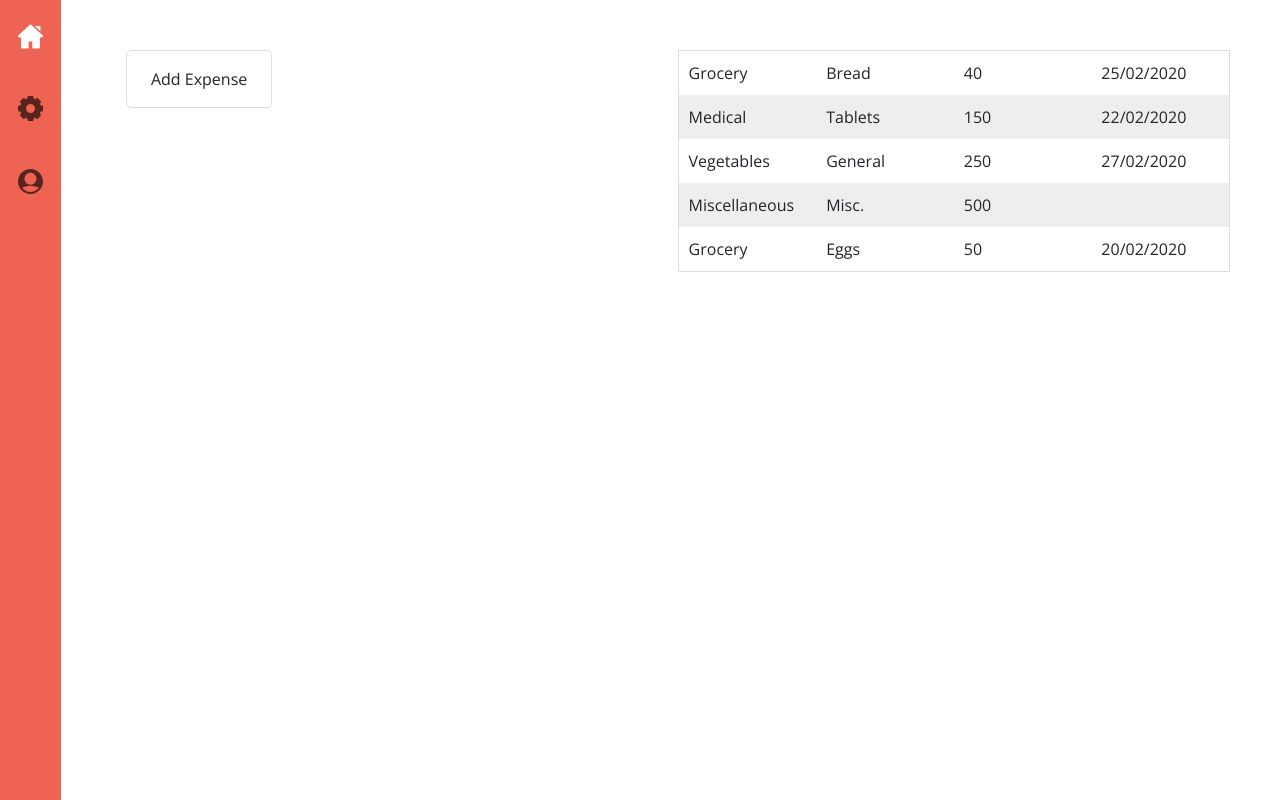
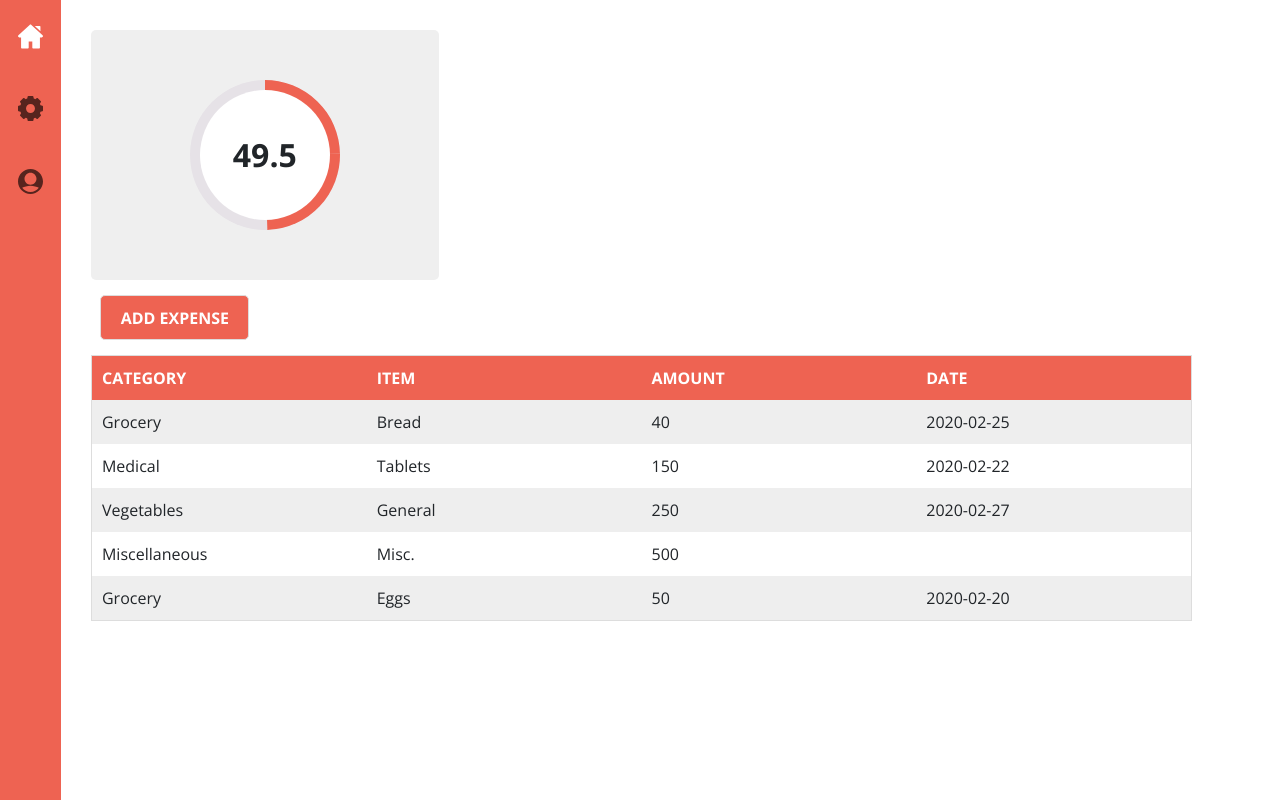
Before and after one commit to sowmyy/expenseeve, a React app: page / in a window 1280 px wide. Built offline with nearby package versions, Linux system fonts and the light colour scheme.

Commit message:
Added percentage spent

```diff
--- a/app/AppStyles.js
+++ b/app/AppStyles.js
@@ -53,4 +53,5 @@ export const NavComponentStyle = styled.div`
 `;
 export const RenderSection = styled.div`
   width: 100%;
+  overflow-y: scroll;
 `;
--- a/app/Containers/Home/index.js
+++ b/app/Containers/Home/index.js
@@ -1,42 +1,124 @@
 import React, { Component } from 'react';
 import { connect } from 'react-redux';
-import { HomeStyles, Modal, ModalForm } from './style';
+import { HomeStyles, Modal, ModalForm, ExpenseCard } from './style';
 import ListItem from './listItem';
 import closeIcon from 'assets/close.svg';
 import { ReactSVG } from 'react-svg';
+import { AddExpense } from './actions';
 
 class Home extends Component {
+    constructor(props) {
+      super(props);
+      this.state = {
+        name: '',
+        amount: '',
+        category: '',
+        expenseDate: '',
+        isModalOpen: false,
+        expenditure: 0,
+        amountTotal: 0,
+      }
+      this.setName = this.setName.bind(this);
+      this.setAmount = this.setAmount.bind(this);
+      this.setCategory = this.setCategory.bind(this);
+      this.addExpense = this.addExpense.bind(this);
+      this.setExpenseDate = this.setExpenseDate.bind(this);
+      this.openModal = this.openModal.bind(this);
+      this.closeModal = this.closeModal.bind(this);
+    }
+    componentDidMount() {
+      let amountSpent = 0;
+      this.props.homeReducer.ExpenseList.forEach((item, i) => {
+        amountSpent = amountSpent + item.amount;
+      });
+      const expenditurePercentage = (amountSpent / this.props.homeReducer.Budget) * 100;
+      this.setState({ expenditure: expenditurePercentage });
+    }
+    addExpense(e) {
+      e.preventDefault();
+      this.props.addExpense({
+        itemName: this.state.name,
+        amount: this.state.amount,
+        category: this.state.category,
+        expenseDate: this.state.expenseDate,
+      });
+    }
+    openModal() {
+      this.setState({ isModalOpen: true });
+    }
+    closeModal() {
+      this.setState({ isModalOpen: false });
+    }
+    setName(e) {
+      this.setState({ name: e.target.value });
+    }
+
+    setAmount(e) {
+      this.setState({ amount: e.target.value });
+    }
+
+    setCategory(e) {
+      this.setState({ category: e.target.value });
+    }
+    setExpenseDate(e) {
+      this.setState({ expenseDate: e.target.value });
+    }
+
     render() {
+        const headingData = {
+          "category": "CATEGORY",
+          "itemName": "ITEM",
+          "amount": "AMOUNT",
+          "expenseDate": "DATE",
+          "isHeading": true,
+        };
+        const percentageSpent = (this.state.expenditure / 100) * 180;
         return (
             <HomeStyles>
+              <ExpenseCard circleProgress={percentageSpent}>
+                <div class="circle-wrap">
+                  <div class="circle">
+                    <div class="mask full">
+                      <div class="fill"></div>
+                    </div>
+                    <div class="mask half">
+                      <div class="fill"></div>
+                    </div>
+                    <div class="inside-circle"> {this.state.expenditure} </div>
+                  </div>
+                </div>
+              </ExpenseCard>
               <div className="container">
                 <div className="interior">
-                  <a className="btn" href="#open-modal">Add Expense</a>
+                  <a className="btn" onClick={this.openModal}>Add Expense</a>
                 </div>
               </div>
-              <div id="open-modal" className="modal-window">
+              {this.state.isModalOpen && <div className="modal-window">
                 <div>
-                  <a href="#" title="Close" className="modal-close">
+                  <a onClick={this.closeModal} className="modal-close">
                     <ReactSVG className="icon" src={closeIcon} />
                   </a>
-                  <h1>Add Expense</h1>
+                  <h1>ADD EXPENSE</h1>
                   <ModalForm onSubmit={this.addExpense}>
                     <label for="itemName">Item Name</label>
-                    <input type="text" id="itemName" name="itemName" placeholder="Item name" />
+                    <input type="text" id="itemName" name="itemName" placeholder="Item name" value={this.state.name} onChange={this.setName} />
                     <label for="amount">Amount</label>
-                    <input type="text" id="amount" name="lastname" placeholder="amount" />
+                    <input type="text" id="amount" name="lastname" placeholder="amount" value={this.state.amount} onChange={this.setAmount} />
+                    <label for="expenseDate">Expense Date</label>
+                    <input type="date" id="expenseDate" value={this.state.expenseDate} name="expenseDate" onChange={this.setExpenseDate} />
                     <label for="category">Category</label>
-                    <select id="category" name="category">
-                      {this.props.ExpenseList.map((item) =>
+                    <select value={this.state.category} id="category" name="category" onChange={this.setCategory}>
+                      {this.props.homeReducer.ExpenseList.map((item) =>
                         <option value={item.category}>{item.category}</option>
                       )}
                     </select>
                     <input type="submit" value="Submit" />
                   </ModalForm>
                 </div>
-              </div>
+              </div>}
               <ul>
-                {this.props.ExpenseList.map((item) =>
+                <ListItem data={headingData} />
+                {this.props.homeReducer.ExpenseList.map((item) =>
                   <ListItem key={item.id} data={item} />
                 )}
               </ul>
@@ -46,11 +128,11 @@ class Home extends Component {
 }
 
 export const mapStateToProps = (state) => ({
-  ExpenseList: state.homeReducer.ExpenseList,
+  homeReducer: state.homeReducer,
 });
 
-export const mapDispatchToProps = {
-
-}
+export const mapDispatchToProps = dispatch => ({
+  addExpense: (data) => dispatch(AddExpense(data)),
+})
 
 export default connect(mapStateToProps, mapDispatchToProps)(Home);
--- a/app/Containers/Home/listItem.js
+++ b/app/Containers/Home/listItem.js
@@ -1,10 +1,12 @@
 import React, { Component } from 'react';
 import { ListItemStyles } from './style';
+import { ReactSVG } from 'react-svg';
+import closeIcon from 'assets/close.svg';
 
 class ListItem extends Component {
     render() {
         return (
-            <ListItemStyles>
+            <ListItemStyles heading={this.props.data.isHeading}>
               <p>{this.props.data.category}</p>
               <p>{this.props.data.itemName}</p>
               <p>{this.props.data.amount}</p>
--- a/app/Containers/Home/reducer.js
+++ b/app/Containers/Home/reducer.js
@@ -1,39 +1,62 @@
 const initialstate = {
+  "Budget": 2000,
   "ExpenseList": [
     {
       "id": 1,
       "category": "Grocery",
       "itemName": "Bread",
-      "amount": "40",
-      "expenseDate": "25/02/2020"
+      "amount": 40,
+      "expenseDate": "2020-02-25"
     },
     {
       "id": 2,
       "category": "Medical",
       "itemName": "Tablets",
-      "amount": "150",
-      "expenseDate": "22/02/2020"
+      "amount": 150,
+      "expenseDate": "2020-02-22"
     },
     {
       "id": 3,
       "category": "Vegetables",
       "itemName": "General",
-      "amount": "250",
-      "expenseDate": "27/02/2020"
+      "amount": 250,
+      "expenseDate": "2020-02-27"
     },
     {
       "id": 4,
       "category": "Miscellaneous",
       "itemName": "Misc.",
-      "amount": "500",
+      "amount": 500,
       "expenseDate": null
     },
     {
       "id": 5,
       "category": "Grocery",
       "itemName": "Eggs",
-      "amount": "50",
-      "expenseDate": "20/02/2020"
+      "amount": 50,
+      "expenseDate": "2020-02-20"
+    }
+  ],
+  "CategoryList": [
+    {
+      "id": 1,
+      "category": "Grocery",
+    },
+    {
+      "id": 2,
+      "category": "Medical",
+    },
+    {
+      "id": 3,
+      "category": "Miscellaneous",
+    },
+    {
+      "id": 4,
+      "category": "Vegetables",
+    },
+    {
+      "id": 5,
+      "category": "Shopping",
     }
   ]
 }
@@ -41,9 +64,29 @@ const initialstate = {
 function homereducer(state=initialstate, action) {
   switch (action.type) {
     case "ADD_CATEGORY":
-    const { ExpenseList } = state;
-    ExpenseList.push({ id: ExpenseList.length+1,  ...action.data });
-      return { ...state , ExpenseList };
+    {
+      const { CategoryList } = state;
+      CategoryList.push({ id: CategoryList.length+1,  ...action.data });
+      return { ...state , CategoryList };
+    }
+    case "ADD_EXPENSE":
+    {
+      const { ExpenseList } = state;
+      ExpenseList.push({ id: ExpenseList.length + 1, ...action.data });
+      return { ...state, ExpenseList };
+    }
+    case "REMOVE_CATEGORY":
+    {
+      const { CategoryList } = state;
+      const newList = CategoryList.filter((item) => item.id != action.data);
+      return { ...state, CategoryList: newList };
+    }
+    case "REMOVE_EXPENSE":
+    {
+      const { ExpenseList } = state;
+      const newList = ExpenseList.filter((item) => item.id != action.data);
+      return { ...state, ExpenseList: newList };
+    }
     default:
       return state;
   }
--- a/app/Containers/Home/style.js
+++ b/app/Containers/Home/style.js
@@ -1,7 +1,68 @@
 import styled from 'styled-components';
 
+export const ExpenseCard = styled.div`
+  width: 30%;
+  background: #efefef;
+  border-radius: 5px;
+  margin-bottom: 10px;
+  .circle-wrap {
+    margin: 50px auto;
+    width: 150px;
+    height: 150px;
+    background: #e6e2e7;
+    border-radius: 50%;
+  }
+
+  .circle-wrap .circle .mask,
+  .circle-wrap .circle .fill {
+    width: 150px;
+    height: 150px;
+    position: absolute;
+    border-radius: 50%;
+  }
+
+  .circle-wrap .circle .mask {
+    clip: rect(0px, 150px, 150px, 75px);
+  }
+
+  .circle-wrap .circle .mask .fill {
+    clip: rect(0px, 75px, 150px, 0px);
+    background-color: #EE6352;
+  }
+
+  .circle-wrap .circle .mask.full,
+  .circle-wrap .circle .fill {
+    animation: fill ease-in-out 1s;
+    transform: rotate(${(props) => props.circleProgress}deg);
+  }
+
+  @keyframes fill {
+    0% {
+      transform: rotate(0deg);
+    }
+    100% {
+      transform: rotate(${(props) => props.circleProgress}deg);
+    }
+  }
+
+  .circle-wrap .inside-circle {
+    width: 130px;
+    height: 130px;
+    border-radius: 50%;
+    background: #fff;
+    line-height: 130px;
+    text-align: center;
+    margin-top: 10px;
+    margin-left: 10px;
+    position: absolute;
+    z-index: 100;
+    font-weight: 700;
+    font-size: 2em;
+  }
+`;
+
 export const ModalForm = styled.form`
-  input[type=text], select {
+  input[type=date], input[type=text], select {
     width: 100%;
     padding: 12px 20px;
     margin: 8px 0;
@@ -12,7 +73,7 @@ export const ModalForm = styled.form`
   }
   input[type=submit] {
     width: 100%;
-    background-color: #4CAF50;
+    background-color: #EE6352;
     color: white;
     padding: 14px 20px;
     margin: 8px 0;
@@ -21,7 +82,7 @@ export const ModalForm = styled.form`
     cursor: pointer;
   }
   input[type=submit]:hover {
-    background-color: #45a049;
+    background-color: #C35244;
   }
   div {
     border-radius: 5px;
@@ -32,22 +93,33 @@ export const ModalForm = styled.form`
 
 export const HomeStyles = styled.div`
     display: flex;
+    flex-direction: column;
     justify-content: center;
-    padding: 50px;
+    padding-top: 0px;
+    padding: 30px;
     ul {
-      width: 100%;
+      width: 95%;
       border: 1px solid #ddd;
       padding: 0;
     }
     .container {
+      padding-left: 0;
+      margin-bottom: 15px;
       .btn {
         border: 1px solid #ddd;
-        background-color: #fff;
-        padding: 1em 1.5em;
+        font-weight: bold;
+        text-transform: uppercase;
+        color: white;
+        background-color: #EE6352;
+        margin-top: 5px;
+        padding: 0.6em 1.2em;
         border-radius: 5px;
         text-decoration: none;
         i {
           padding-right: 0.3em;
+        }
+        &:hover {
+          background-color: #C35244;
         }
       }
     }
@@ -59,14 +131,11 @@ export const HomeStyles = styled.div`
       bottom: 0;
       left: 0;
       z-index: 999;
-      visibility: hidden;
-      opacity: 0;
-      pointer-events: none;
       transition: all 0.3s;
       .modal-close {
+        cursor: pointer;
         color: #aaa;
         line-height: 50px;
-        font-size: 80%;
         position: absolute;
         right: 0;
         text-align: center;
@@ -112,11 +181,10 @@ export const HomeStyles = styled.div`
     }
 `;
 
-export const Modal = styled.div`
-
-`;
-
 export const ListItemStyles = styled.li`
+    ${(props) => props.heading && 'background-color: #EE6352'};
+    ${(props) => props.heading && 'color: white'};
+    ${(props) => props.heading && 'font-weight: bold'};
     display: flex;
     p {
       margin-right: 15%;
```
Also changed, not shown: app/Containers/Home/actions.js (+15 -0 lines), app/Containers/Settings/index.js (+9 -8 lines), app/Containers/Settings/style.js (+10 -3 lines).
